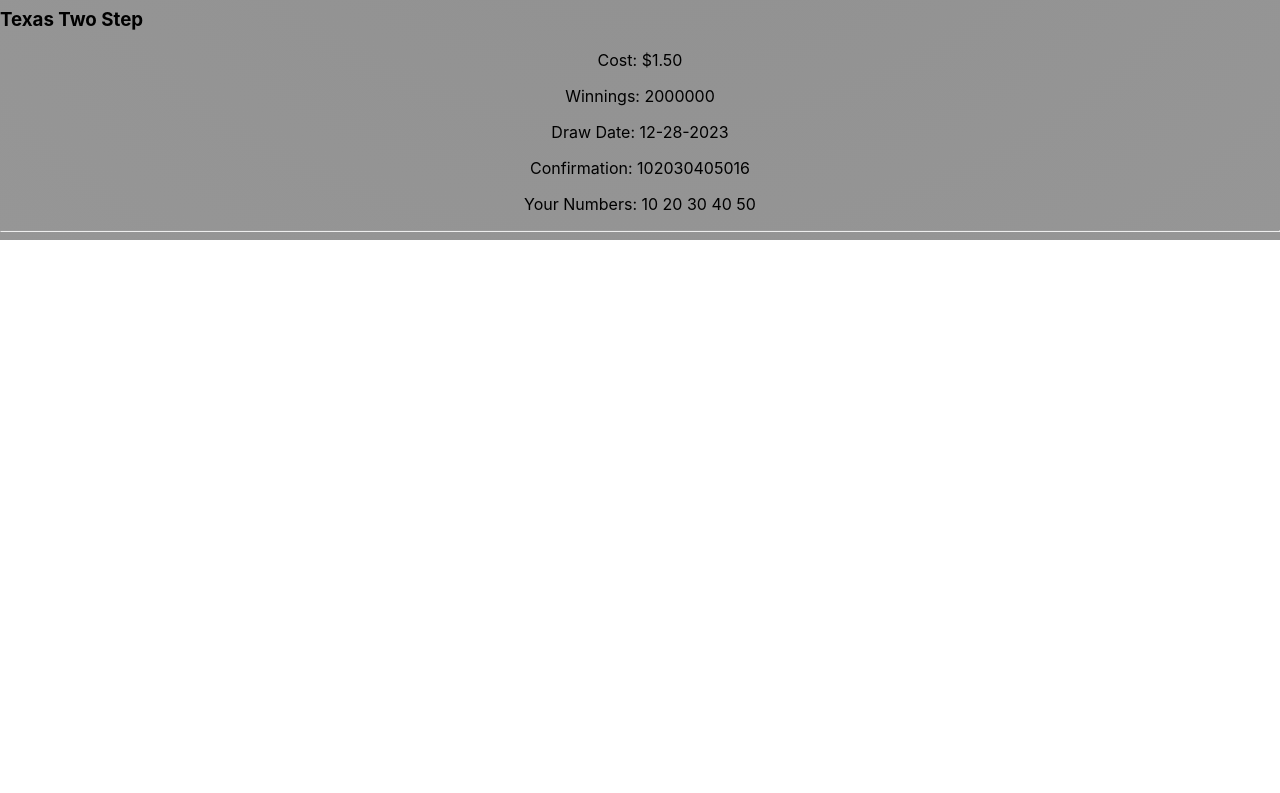
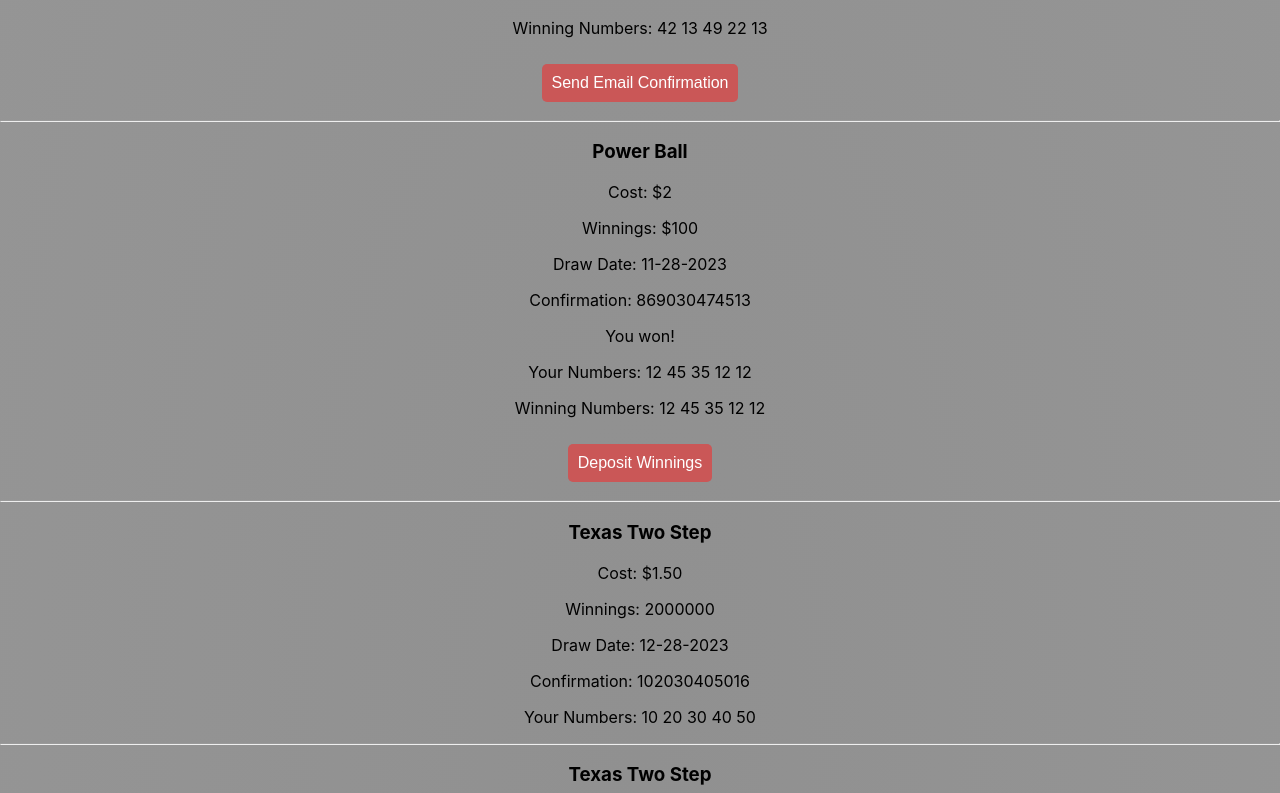
Before and after one commit to aksharpat/software_project, a React (Create React App) app: page /history in a window 1280 px wide. Shown: the part 707-1500 px from the top of the page. Before the commit the page ends 947 px from the top, so only its background shows below. Built offline with nearby package versions, Linux system fonts and the light colour scheme.

Commit message:
buttons ayay

```diff
--- a/src/OrderHistory.js
+++ b/src/OrderHistory.js
@@ -1,9 +1,36 @@
-import React from 'react';
+import React, { useState } from 'react';
 import { getHistory } from './api';
 
 const OrderHistory = () => {
 
     const orderHistoryData = getHistory()
+
+    const [showMessage, setShowMessage] = useState(false);
+    const [messageText, setMessageText] = useState('');
+
+    const handleDepositWinnings = (order) => {
+        // Handle deposit winnings logic
+        console.log(`Deposit winnings for order: ${order.Confirmation}`);
+    };
+
+    const handleSendEmailConfirmation = (order) => {
+        // Handle send email confirmation logic
+        console.log(`Send email confirmation for order: ${order.Confirmation}`);
+    };
+
+    const handleButtonClick = (message) => {
+        // Set the message to be displayed
+        setMessageText(message);
+
+        // Show the message when the button is clicked
+        setShowMessage(true);
+
+        // Hide the message after a delay (e.g., 3 seconds)
+        setTimeout(() => {
+            setShowMessage(false);
+        }, 3000);
+    };
+
     return (
         <div className="history-page">
             <h1>Order History</h1>
@@ -22,7 +49,8 @@
                                 <>
                                     <p>You won!</p>
                                     <p>Your Numbers: {order.Your_Numbers}</p>
-                                    <p>Winning Numbers: {order.Winning_Numbers}</p></>
+                                    <p>Winning Numbers: {order.Winning_Numbers}</p>
+                                </>
                             ) : (
                                 <>
                                     <p>Your Numbers: {order.Your_Numbers}</p>
@@ -31,7 +59,23 @@
                             )}
                         </>
                     )}
+                    {order.Winnings && order.Winnings.split('$')[1] < 599 && (
+                        <button onClick={() => handleButtonClick('Depositing Winnings...')}>
+                            Deposit Winnings
+                        </button>
+                    )}
+                    {order.Winnings && order.Winnings.split('$')[1] >= 599 && (
+                        <button onClick={() => handleButtonClick('Sending Email Confirmation...')}>
+                            Send Email Confirmation
+                        </button>
+                    )}
+                    {showMessage && (
+                        <div>
+                            {messageText}
+                        </div>
+                    )}
                     <hr />
+
                 </div>
             ))}
         </div>
--- a/src/data/creds.json
+++ b/src/data/creds.json
@@ -1,10 +1,10 @@
 [
     {
-        "name": "User1",
+        "name": "Jon Ginter",
         "username": "jonginter28@gmail.com",
-        "password": "password1",
-        "homeAddress": "",
-        "phoneNumber": "",
+        "password": "password",
+        "homeAddress": "9604 Kewanee Ave",
+        "phoneNumber": "8068847659",
         "admin": true
     },
     {
@@ -30,5 +30,13 @@
         "homeAddress": "test2",
         "phoneNumber": "test2",
         "admin": false
+    },
+    {
+        "name": "ak",
+        "username": "aksharpat23@gmail.com",
+        "password": "ak",
+        "homeAddress": "4468 85th St",
+        "phoneNumber": "8064359633",
+        "admin": true
     }
 ]
--- a/src/data/history.json
+++ b/src/data/history.json
@@ -20,6 +20,16 @@
         "Confirmation": "862030474513"
     },
     {
+        "Ticket": "Power Ball",
+        "Cost": "$2",
+        "Winnings": "$100",
+        "Draw_Date": "11-28-2023",
+        "Your_Numbers": "12 45 35 12 12",
+        "Winning_Numbers": "12 45 35 12 12",
+        "Current": false,
+        "Confirmation": "869030474513"
+    },
+    {
         "Ticket": "Texas Two Step",
         "Cost": "$1.50",
         "Winnings": "2000000",
@@ -28,5 +38,65 @@
         "Winning_Numbers": "10 20 30 40 50",
         "Current": true,
         "Confirmation": "102030405016"
+    },
+    {
+        "Ticket": "Texas Two Step",
+        "Cost": "$1.50",
+        "Winnings": "2000000",
+        "Draw_Date": "12-28-2023",
+        "Your_Numbers": "10 20 30 40 50",
+        "Winning_Numbers": "10 20 30 40 50",
+        "Current": true,
+        "Confirmation": "102030405068"
+    },
+    {
+        "Ticket": "Texas Two Step",
+        "Cost": "$1.50",
+        "Winnings": "2000000",
+        "Draw_Date": "12-28-2023",
+        "Your_Numbers": "10 20 30 40 50",
+        "Winning_Numbers": "10 20 30 40 50",
+        "Current": true,
+        "Confirmation": "10203040502"
+    },
+    {
+        "Ticket": "Power Ball",
+        "Cost": "$2",
+        "Winnings": "5000000",
+        "Draw_Date": "12-31-2023",
+        "Your_Numbers": "43 3 40 42 29",
+        "Winning_Numbers": "12 43 12 32 27",
+        "Current": true,
+        "Confirmation": "43340422919"
+    },
+    {
+        "Ticket": "Texas Two Step",
+        "Cost": "$1.50",
+        "Winnings": "2000000",
+        "Draw_Date": "12-28-2023",
+        "Your_Numbers": "10 20 30 40 50",
+        "Winning_Numbers": "10 20 30 40 50",
+        "Current": true,
+        "Confirmation": "102030405055"
+    },
+    {
+        "Ticket": "Power Ball",
+        "Cost": "$2",
+        "Winnings": "5000000",
+        "Draw_Date": "12-31-2023",
+        "Your_Numbers": "43 3 40 42 29",
+        "Winning_Numbers": "12 43 12 32 27",
+        "Current": true,
+        "Confirmation": "43340422971"
+    },
+    {
+        "Ticket": "Texas Two Step",
+        "Cost": "$1.50",
+        "Winnings": "2000000",
+        "Draw_Date": "12-28-2023",
+        "Your_Numbers": "10 20 30 40 50",
+        "Winning_Numbers": "10 20 30 40 50",
+        "Current": true,
+        "Confirmation": "102030405050"
     }
 ]
--- a/src/data/report.json
+++ b/src/data/report.json
@@ -1,7 +1,7 @@
 [
   {
     "name": "Power Ball",
-    "number_sold": 23,
+    "number_sold": 25,
     "ticket_price": 2
   },
   {
@@ -16,7 +16,7 @@
   },
   {
     "name": "Texas Two Step",
-    "number_sold": 41,
+    "number_sold": 46,
     "ticket_price": 1.5
   }
 ]
--- a/src/data/tickets.json
+++ b/src/data/tickets.json
@@ -1,7 +1,7 @@
 [
     {
         "name": "Power Ball",
-        "cost": "$3",
+        "cost": "$2",
         "image": "PowerBall.png",
         "drawDate": "12-31-2023",
         "winningNumbers": "12 43 12 32 27",
@@ -16,7 +16,7 @@
         "winningNumbers": "1 23 45 34 25"
     },
     {
-        "name": "Texas Lottery",
+        "name": "Lotto Texas",
         "cost": "$1",
         "image": "TexasLottery.png",
         "winnings": "3000000",
--- a/src/index.css
+++ b/src/index.css
@@ -41,6 +41,10 @@
 .current {
   color: rgb(35, 190, 35);
   font-weight: 600;
+}
+
+.history-page {
+  text-align: center;
 }
 
 button {
```
Lines whose indentation alone changed are shown as unchanged.
